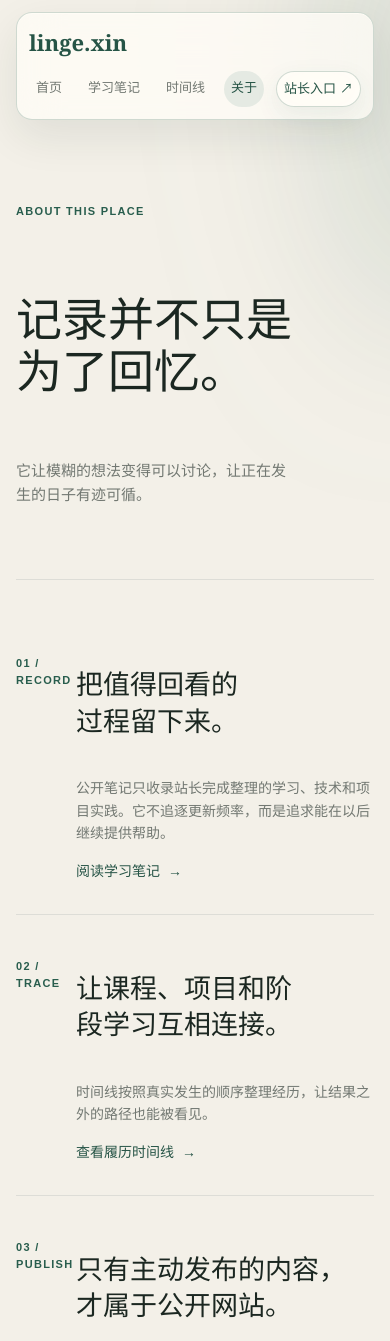
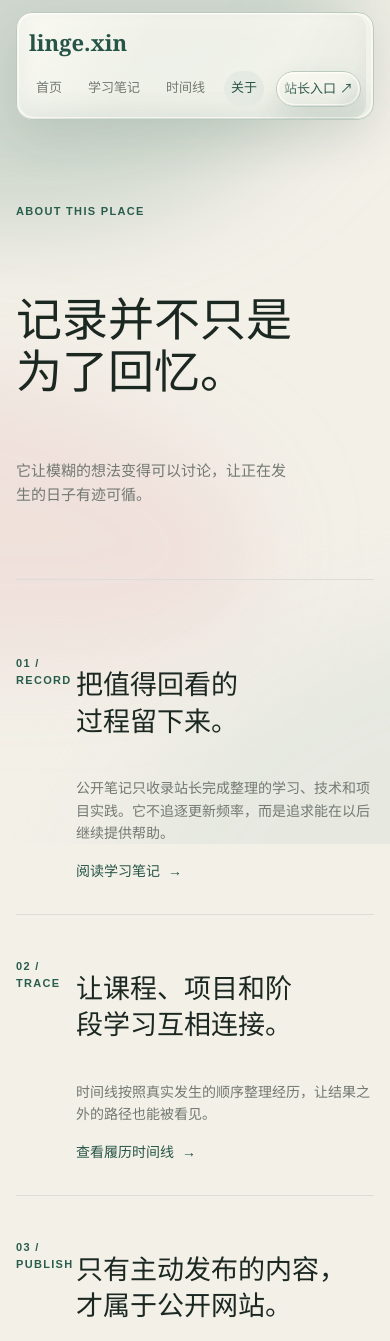
Before and after one commit to Floatend/Study-assistant, a Vue app in the folder goalbot-frontend/: page /about in a window 390 px wide. Shown: the top 1341 px of the page. Built offline with nearby package versions, Linux system fonts and the light colour scheme.

Commit message:
refactor: rebuild liquid background and glass surfaces

```diff
--- a/goalbot-frontend/src/App.vue
+++ b/goalbot-frontend/src/App.vue
@@ -1,15 +1,16 @@
 <template>
+  <LiquidBackdrop />
   <RouterView v-if="route.meta.public" />
 
   <div v-else class="admin-shell">
-    <header class="admin-header">
+    <header class="admin-header liquid-glass liquid-glass-strong">
       <RouterLink class="admin-wordmark" to="/">linge.xin</RouterLink>
       <nav class="admin-nav" aria-label="站长后台导航">
         <RouterLink to="/notes">公开笔记</RouterLink>
         <RouterLink to="/notebook">站长工作台</RouterLink>
       </nav>
       <el-dropdown trigger="click" @command="handleAccountCommand">
-        <button class="account-button" type="button">
+        <button class="account-button liquid-glass liquid-glass-control" type="button">
           <span>
             <small>已登录</small>
             <strong>{{ userStore.displayName }}</strong>
@@ -55,6 +56,7 @@ import { useRoute, useRouter } from 'vue-router'
 import { ElMessage, type FormInstance, type FormRules } from 'element-plus'
 import { ArrowDown, Key, SwitchButton } from '@element-plus/icons-vue'
 import { changePassword } from '@/api/auth'
+import LiquidBackdrop from '@/components/LiquidBackdrop.vue'
 import { useUserStore } from '@/stores/user'
 
 const route = useRoute()
@@ -107,7 +109,7 @@ async function submitPassword() {
 </script>
 
 <style scoped>
-.admin-shell { min-height: 100vh; color: var(--text); background: var(--bg); }
+.admin-shell { min-height: 100vh; color: var(--text); background: transparent; }
 .admin-header {
   position: sticky;
   top: 0;
@@ -117,19 +119,14 @@ async function submitPassword() {
   gap: var(--space-3);
   align-items: center;
   padding: var(--space-3) var(--space-4);
-  border: 1px solid var(--glass-border);
-  border-top: 0;
   border-radius: 0 0 var(--radius-md) var(--radius-md);
-  background: var(--glass-strong);
-  box-shadow: inset 0 1px 0 var(--glass-highlight), var(--shadow-soft);
-  backdrop-filter: blur(22px) saturate(1.2);
 }
 .admin-wordmark { color: var(--brand-strong); font-family: var(--font-display); font-size: 21px; font-weight: 700; text-decoration: none; }
 .admin-nav { grid-row: 2; grid-column: 1 / -1; display: flex; gap: var(--space-2); padding-top: var(--space-2); border-top: 1px solid var(--line); }
 .admin-nav a { padding: 7px 11px; border-radius: 999px; color: var(--muted); font-size: 14px; font-weight: 700; text-decoration: none; transition: color .2s ease, background-color .2s ease; }
 .admin-nav a:hover, .admin-nav a.router-link-exact-active { color: var(--brand-strong); background: var(--brand-soft); }
-.account-button { display: flex; align-items: center; justify-self: end; gap: var(--space-2); padding: 7px 11px; border: 1px solid var(--glass-border); border-radius: 999px; color: var(--text); background: var(--glass); box-shadow: inset 0 1px 0 var(--glass-highlight), 0 8px 24px color-mix(in srgb, var(--brand) 8%, transparent); backdrop-filter: blur(16px) saturate(1.18); cursor: pointer; transition: transform .2s ease, border-color .2s ease, background-color .2s ease; }
-.account-button:hover { border-color: var(--brand); background: var(--glass-strong); transform: translateY(-1px); }
+.account-button { display: flex; align-items: center; justify-self: end; gap: var(--space-2); padding: 7px 11px; border-radius: 999px; color: var(--text); cursor: pointer; transition: transform .2s ease, border-color .2s ease, background-color .2s ease; }
+.account-button:hover { border-color: var(--brand); transform: translateY(-1px); }
 .account-button span { display: grid; text-align: right; }
 .account-button small { color: var(--subtle); font-size: 11px; }
 .account-button strong { font-size: 14px; }
--- a/goalbot-frontend/src/components/BackToTopButton.vue
+++ b/goalbot-frontend/src/components/BackToTopButton.vue
@@ -2,7 +2,7 @@
   <Transition name="back-to-top">
     <button
       v-if="visible"
-      class="back-to-top-button"
+      class="back-to-top-button liquid-glass liquid-glass-control"
       type="button"
       title="回到开头"
       aria-label="回到开头"
@@ -48,12 +48,8 @@ onBeforeUnmount(() => window.removeEventListener('scroll', updateVisibility))
   gap: 6px;
   min-height: 38px;
   padding: 0 13px;
-  border: 1px solid var(--glass-border);
   border-radius: 999px;
   color: var(--brand-strong);
-  background: var(--glass-strong);
-  box-shadow: inset 0 1px 0 var(--glass-highlight), var(--shadow-soft);
-  backdrop-filter: blur(20px) saturate(1.2);
   font: inherit;
   font-size: 12px;
   font-weight: 750;
--- /dev/null
+++ b/goalbot-frontend/src/components/LiquidBackdrop.vue
@@ -0,0 +1,89 @@
+<template>
+  <div class="liquid-backdrop" aria-hidden="true">
+    <span class="liquid-ribbon liquid-ribbon-brand" />
+    <span class="liquid-ribbon liquid-ribbon-accent" />
+    <span class="liquid-ribbon liquid-ribbon-mist" />
+  </div>
+</template>
+
+<style scoped>
+.liquid-backdrop {
+  position: fixed;
+  inset: 0;
+  z-index: 0;
+  overflow: hidden;
+  pointer-events: none;
+  background: var(--bg);
+}
+
+.liquid-ribbon {
+  position: absolute;
+  display: block;
+  width: 145vw;
+  min-width: 980px;
+  border-radius: 48% 52% 44% 56% / 58% 42% 58% 42%;
+  filter: blur(58px) saturate(1.18);
+  transform-origin: center;
+  will-change: transform;
+}
+
+.liquid-ribbon-brand {
+  top: -38vh;
+  left: -24vw;
+  height: 66vh;
+  min-height: 430px;
+  background: var(--liquid-brand);
+  opacity: .34;
+  animation: liquid-current-brand 18s ease-in-out infinite alternate;
+}
+
+.liquid-ribbon-accent {
+  top: 36vh;
+  left: -52vw;
+  width: 138vw;
+  height: 34vh;
+  min-height: 250px;
+  background: var(--liquid-accent);
+  border-radius: 40% 60% 58% 42% / 46% 54% 38% 62%;
+  opacity: .22;
+  animation: liquid-current-accent 23s ease-in-out infinite alternate;
+}
+
+.liquid-ribbon-mist {
+  right: -42vw;
+  bottom: -40vh;
+  width: 132vw;
+  height: 70vh;
+  min-height: 460px;
+  background: var(--liquid-mist);
+  border-radius: 58% 42% 46% 54% / 62% 38% 56% 44%;
+  opacity: .58;
+  animation: liquid-current-mist 27s ease-in-out infinite alternate;
+}
+
+@keyframes liquid-current-brand {
+  from { transform: translate3d(-3vw, -1vh, 0) rotate(-7deg) scaleY(.94); }
+  to { transform: translate3d(5vw, 5vh, 0) rotate(-3deg) scaleY(1.08); }
+}
+
+@keyframes liquid-current-accent {
+  from { transform: translate3d(-4vw, 2vh, 0) rotate(8deg) scaleX(.94); }
+  to { transform: translate3d(8vw, -4vh, 0) rotate(3deg) scaleX(1.08); }
+}
+
+@keyframes liquid-current-mist {
+  from { transform: translate3d(4vw, 3vh, 0) rotate(-5deg) scale(1); }
+  to { transform: translate3d(-6vw, -3vh, 0) rotate(2deg) scale(1.08); }
+}
+
+@media (max-width: 640px) {
+  .liquid-ribbon { min-width: 720px; filter: blur(48px) saturate(1.14); }
+  .liquid-ribbon-brand { left: -88vw; opacity: .31; }
+  .liquid-ribbon-accent { top: 42vh; left: -112vw; opacity: .2; }
+  .liquid-ribbon-mist { right: -104vw; opacity: .55; }
+}
+
+@media (prefers-reduced-motion: reduce) {
+  .liquid-ribbon { animation: none; }
+}
+</style>
--- a/goalbot-frontend/src/components/PublicSiteHeader.vue
+++ b/goalbot-frontend/src/components/PublicSiteHeader.vue
@@ -1,12 +1,12 @@
 <template>
-  <header class="site-header">
+  <header class="site-header liquid-glass liquid-glass-strong">
     <RouterLink class="site-wordmark" to="/">linge.xin</RouterLink>
     <nav class="site-nav" aria-label="网站导航">
       <RouterLink to="/">首页</RouterLink>
       <RouterLink to="/notes">学习笔记</RouterLink>
       <RouterLink to="/journey">时间线</RouterLink>
       <RouterLink to="/about">关于</RouterLink>
-      <RouterLink class="site-workspace-link" to="/login">站长入口 <span aria-hidden="true">↗</span></RouterLink>
+      <RouterLink class="site-workspace-link liquid-glass liquid-glass-control" to="/login">站长入口 <span aria-hidden="true">↗</span></RouterLink>
     </nav>
   </header>
 </template>
@@ -20,13 +20,8 @@
   flex-direction: column;
   gap: var(--space-3);
   padding: var(--space-3);
-  border: 1px solid var(--line);
   border-radius: var(--radius-lg);
   color: var(--text);
-  background: var(--glass);
-  border-color: var(--glass-border);
-  box-shadow: inset 0 1px 0 var(--glass-highlight), var(--shadow-soft);
-  backdrop-filter: blur(22px) saturate(1.22);
 }
 .site-wordmark {
   align-self: flex-start;
@@ -61,11 +56,7 @@
   display: inline-flex;
   align-items: center;
   gap: var(--space-1);
-  border: 1px solid var(--glass-border);
   color: var(--brand-strong);
-  background: var(--glass-strong);
-  box-shadow: inset 0 1px 0 var(--glass-highlight), 0 8px 24px color-mix(in srgb, var(--brand) 8%, transparent);
-  backdrop-filter: blur(16px) saturate(1.18);
 }
 .site-workspace-link span { transition: transform .25s ease; }
 .site-workspace-link:hover span { transform: translate(2px,-2px); }
--- a/goalbot-frontend/src/styles/index.css
+++ b/goalbot-frontend/src/styles/index.css
@@ -19,12 +19,15 @@
   --accent-soft: color-mix(in srgb, var(--accent) 14%, var(--surface));
   --on-brand: var(--surface);
   --on-accent: var(--text);
-  --glass: color-mix(in srgb, var(--surface) 76%, transparent);
-  --glass-strong: color-mix(in srgb, var(--surface) 90%, transparent);
-  --glass-border: color-mix(in srgb, var(--surface) 58%, var(--brand) 22%);
-  --glass-highlight: color-mix(in srgb, var(--surface) 78%, transparent);
-  --liquid-brand: color-mix(in srgb, var(--brand) 72%, transparent);
-  --liquid-accent: color-mix(in srgb, var(--accent) 64%, transparent);
+  --glass: color-mix(in srgb, var(--surface) 48%, transparent);
+  --glass-strong: color-mix(in srgb, var(--surface) 66%, transparent);
+  --glass-border: color-mix(in srgb, var(--surface) 68%, var(--brand) 32%);
+  --glass-highlight: color-mix(in srgb, var(--surface) 88%, transparent);
+  --glass-depth: color-mix(in srgb, var(--brand) 12%, transparent);
+  --glass-shadow-color: color-mix(in srgb, var(--brand-strong) 13%, transparent);
+  --liquid-brand: color-mix(in srgb, var(--brand) 58%, var(--surface));
+  --liquid-accent: color-mix(in srgb, var(--accent) 62%, var(--surface));
+  --liquid-mist: color-mix(in srgb, var(--brand) 16%, var(--surface));
   --focus-ring: color-mix(in srgb, var(--brand) 24%, transparent);
   --shadow-soft: 0 16px 44px color-mix(in srgb, var(--text) 9%, transparent);
   --shadow-float: 0 26px 70px color-mix(in srgb, var(--text) 15%, transparent);
@@ -142,55 +145,59 @@ a { color: inherit; }
 .el-button.is-circle.is-plain {
   border-color: var(--glass-border);
   background: var(--glass);
-  box-shadow: inset 0 1px 0 var(--glass-highlight), var(--shadow-soft);
-  backdrop-filter: blur(16px) saturate(1.18);
+  box-shadow: inset 0 1px 0 var(--glass-highlight), inset 0 -1px 0 var(--glass-depth), 0 10px 26px var(--glass-shadow-color);
+  -webkit-backdrop-filter: blur(20px) saturate(1.28);
+  backdrop-filter: blur(20px) saturate(1.28);
 }
 
-/* A quiet color wash keeps long editorial pages from feeling completely flat. */
+/* Functional floating surfaces share one glass treatment. */
+.liquid-glass {
+  position: relative;
+  isolation: isolate;
+  overflow: hidden;
+  border: 1px solid var(--glass-border);
+  background: var(--glass);
+  box-shadow: inset 0 1px 0 var(--glass-highlight), inset 0 -1px 0 var(--glass-depth), 0 18px 48px var(--glass-shadow-color);
+  -webkit-backdrop-filter: blur(28px) saturate(1.34);
+  backdrop-filter: blur(28px) saturate(1.34);
+}
+.liquid-glass::before {
+  position: absolute;
+  inset: 0;
+  z-index: 0;
+  border-radius: inherit;
+  pointer-events: none;
+  content: '';
+  background: linear-gradient(118deg, var(--glass-highlight), transparent 38%, transparent 72%, var(--glass-depth));
+  opacity: .74;
+  transform: translate3d(-2%, 0, 0);
+  transition: opacity .3s ease, transform .3s ease;
+}
+.liquid-glass::after {
+  position: absolute;
+  inset: 1px;
+  z-index: 0;
+  border: 1px solid color-mix(in srgb, var(--surface) 58%, transparent);
+  border-radius: inherit;
+  box-shadow: inset 0 8px 18px color-mix(in srgb, var(--surface) 24%, transparent), inset 0 -10px 22px var(--glass-depth);
+  pointer-events: none;
+  content: '';
+  opacity: .68;
+}
+.liquid-glass:hover::before { opacity: .94; transform: translate3d(2%, 0, 0); }
+.liquid-glass > * { position: relative; z-index: 1; }
+.liquid-glass-strong { background: var(--glass-strong); }
+.liquid-glass-control {
+  box-shadow: inset 0 1px 0 var(--glass-highlight), inset 0 -1px 0 var(--glass-depth), 0 10px 28px var(--glass-shadow-color);
+  -webkit-backdrop-filter: blur(22px) saturate(1.3);
+  backdrop-filter: blur(22px) saturate(1.3);
+}
+
 :where(.public-home, .knowledge-page, .journey-page, .about-page, .login-page, .admin-shell) {
   position: relative;
+  z-index: 1;
   isolation: isolate;
   overflow-x: clip;
-}
-:where(.public-home, .knowledge-page, .journey-page, .about-page, .login-page, .admin-shell)::before,
-:where(.public-home, .knowledge-page, .journey-page, .about-page, .login-page, .admin-shell)::after {
-  position: absolute;
-  z-index: 0;
-  pointer-events: none;
-  content: '';
-  border-radius: 47% 53% 60% 40% / 42% 44% 56% 58%;
-  filter: blur(78px) saturate(1.12);
-  will-change: transform;
-}
-:where(.public-home, .knowledge-page, .journey-page, .about-page, .login-page, .admin-shell)::before {
-  top: -150px;
-  right: -160px;
-  width: min(58vw, 820px);
-  height: 480px;
-  background: var(--liquid-brand);
-  opacity: .18;
-  animation: liquid-drift-a 20s ease-in-out infinite alternate;
-}
-:where(.public-home, .knowledge-page, .journey-page, .about-page, .login-page, .admin-shell)::after {
-  bottom: -120px;
-  left: -160px;
-  width: min(44vw, 620px);
-  height: 380px;
-  background: var(--liquid-accent);
-  opacity: .12;
-  animation: liquid-drift-b 25s ease-in-out infinite alternate;
-}
-:where(.public-home, .knowledge-page, .journey-page, .about-page, .login-page, .admin-shell) > * {
-  position: relative;
-  z-index: 1;
-}
-@keyframes liquid-drift-a {
-  from { transform: translate3d(0, 0, 0) rotate(-4deg) scale(1); }
-  to { transform: translate3d(-22px, 18px, 0) rotate(4deg) scale(1.06); }
-}
-@keyframes liquid-drift-b {
-  from { transform: translate3d(0, 0, 0) rotate(6deg) scale(1.02); }
-  to { transform: translate3d(24px, -20px, 0) rotate(-5deg) scale(1.08); }
 }
 
 @media (prefers-reduced-motion: reduce) {
--- a/goalbot-frontend/src/views/About.vue
+++ b/goalbot-frontend/src/views/About.vue
@@ -22,7 +22,7 @@ import PublicSiteHeader from '@/components/PublicSiteHeader.vue'
 </script>
 
 <style scoped>
-.about-page { min-height: 100vh; color: var(--text); background: var(--bg); }
+.about-page { min-height: 100vh; color: var(--text); background: transparent; }
 .about-shell { width: min(100% - 32px, 1180px); margin-inline: auto; padding-block: var(--space-3) 0; }
 .about-hero { display: flex; flex-direction: column; gap: var(--space-5); padding-block: var(--space-8); border-bottom: 1px solid var(--line); }
 .about-hero>p, .about-principles article>p { color: var(--brand); font-size: 11px; font-weight: 800; letter-spacing: .12em; }
--- a/goalbot-frontend/src/views/Login.vue
+++ b/goalbot-frontend/src/views/Login.vue
@@ -17,7 +17,7 @@
     </section>
 
     <section class="login-form-area">
-      <div class="login-panel">
+      <div class="login-panel liquid-glass liquid-glass-strong">
         <RouterLink class="back-to-blog" to="/">← 返回个人主页</RouterLink>
         <div class="login-heading">
           <span>OWNER SIGN IN</span>
@@ -72,7 +72,7 @@ async function submit() {
 </script>
 
 <style scoped>
-.login-page { display: flex; min-height: 100vh; flex-direction: column; color: var(--text); background: var(--bg); }
+.login-page { display: flex; min-height: 100vh; flex-direction: column; color: var(--text); background: transparent; }
 .login-context { position: relative; display: flex; min-height: 360px; flex-direction: column; justify-content: space-between; gap: var(--space-6); overflow: hidden; padding: var(--space-5); color: var(--surface); background: var(--brand); }
 .context-image { position: absolute; inset: 0; width: 100%; height: 100%; object-fit: cover; }
 .context-shade { position: absolute; inset: 0; background: color-mix(in srgb, var(--text) 76%, transparent); }
@@ -85,7 +85,7 @@ async function submit() {
 .context-index { display: none; grid-template-columns: auto 1fr; gap: var(--space-2) var(--space-4); color: color-mix(in srgb, var(--surface) 62%, transparent); font-size: 11px; }
 .context-index strong { color: var(--surface); font-size: 12px; }
 .login-form-area { display: grid; flex: 1; place-items: center; padding: var(--space-5) var(--space-4); }
-.login-panel { display: flex; width: min(420px,100%); flex-direction: column; gap: var(--space-6); padding: var(--space-6); border: 1px solid var(--glass-border); border-radius: var(--radius-lg); background: var(--glass-strong); box-shadow: inset 0 1px 0 var(--glass-highlight), var(--shadow-float); backdrop-filter: blur(24px) saturate(1.2); }
+.login-panel { display: flex; width: min(420px,100%); flex-direction: column; gap: var(--space-6); padding: var(--space-6); border-radius: var(--radius-lg); }
 .back-to-blog { align-self: flex-start; color: var(--brand-strong); font-size: 14px; font-weight: 700; text-decoration: none; }
 .login-heading { display: flex; flex-direction: column; gap: var(--space-2); }
 .login-heading>span { color: var(--brand); }
--- a/goalbot-frontend/src/views/PublicBlog.vue
+++ b/goalbot-frontend/src/views/PublicBlog.vue
@@ -95,7 +95,7 @@ function scrollToDirections() { document.getElementById('directions')?.scrollInt
 </script>
 
 <style scoped>
-.public-home { overflow: hidden; color: var(--text); background: var(--bg); }
+.public-home { overflow: hidden; color: var(--text); background: transparent; }
 .home-inner { width: min(100% - 32px, 1240px); margin-inline: auto; }
 .header-wrap { padding-block: var(--space-3); }
 
```
Also changed, not shown: goalbot-frontend/src/views/Journey.vue (+2 -6 lines), goalbot-frontend/src/views/OfficialNotes.vue (+5 -5 lines), 1 other file (tests, documents, lock files or other folders).
